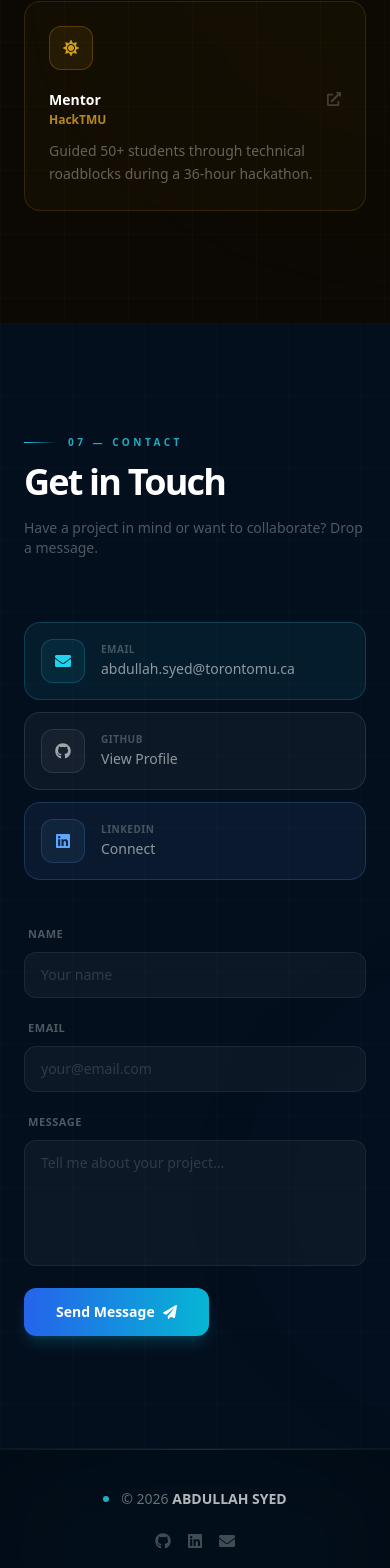
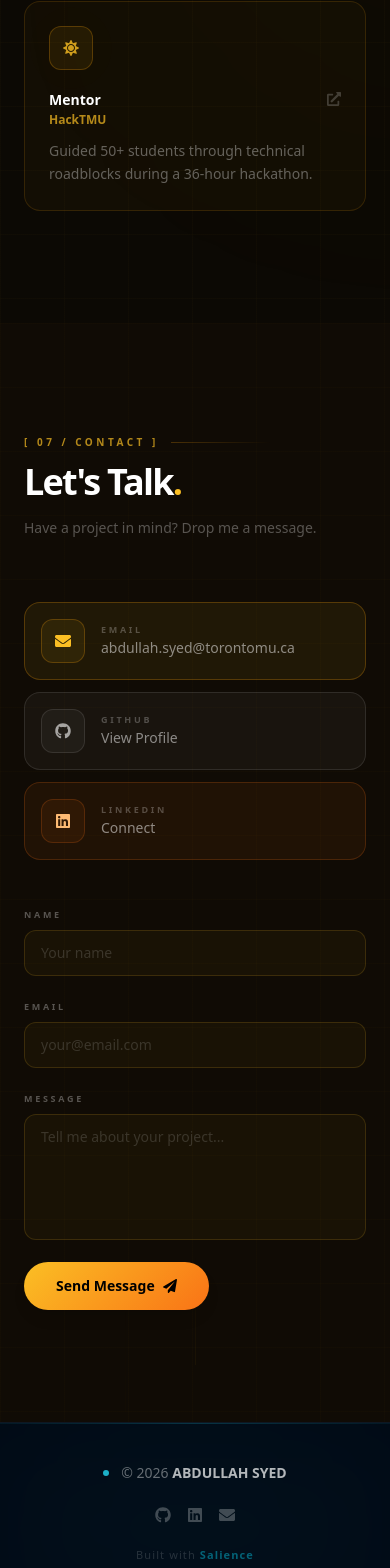
Before and after one commit to salienceenterprises-lab/portfolio-5f77b, a Next.js app: page /portfolio-5f77b/ in a window 390 px wide. Shown: the part 6286-7854 px from the top of the page. Built offline with nearby package versions, Linux system fonts and the light colour scheme.

Commit message:
Update app/components/contact.jsx via Portfolio SaaS

```diff
--- a/app/components/contact.jsx
+++ b/app/components/contact.jsx
@@ -32,182 +32,128 @@ export default function PortfolioContact({ data }) {
         setStatus("success");
         setFormData({ name: "", email: "", message: "" });
         setTimeout(() => setStatus("idle"), 5000);
-      } else {
-        setStatus("error");
-      }
-    } catch {
-      setStatus("error");
-    }
+      } else { setStatus("error"); }
+    } catch { setStatus("error"); }
   };
 
   const contactLinks = [
-    { show: data?.email,    icon: FaEnvelope,  label: "Email",    value: data?.email,         href: `mailto:${data?.email}`,  color: "text-cyan-400",  border: "border-cyan-400/20", bg: "bg-cyan-400/[0.07]"  },
-    { show: data?.github,   icon: FaGithub,    label: "GitHub",   value: "View Profile",       href: data?.github,            color: "text-white/60",  border: "border-white/10",    bg: "bg-white/[0.04]"     },
-    { show: data?.linkedin, icon: FaLinkedin,  label: "LinkedIn", value: "Connect",            href: data?.linkedin,          color: "text-blue-400",  border: "border-blue-400/20", bg: "bg-blue-400/[0.07]"  },
+    { show: data?.email,    icon: FaEnvelope,  label: "Email",    value: data?.email,    href: `mailto:${data?.email}`, colorClass: "text-amber-400",  borderStyle: "border-amber-500/25", bgStyle: "rgba(251,191,36,0.07)"  },
+    { show: data?.github,   icon: FaGithub,    label: "GitHub",   value: "View Profile", href: data?.github,            colorClass: "text-white/60",   borderStyle: "border-white/10",    bgStyle: "rgba(255,255,255,0.04)" },
+    { show: data?.linkedin, icon: FaLinkedin,  label: "LinkedIn", value: "Connect",      href: data?.linkedin,          colorClass: "text-orange-300", borderStyle: "border-orange-500/20", bgStyle: "rgba(249,115,22,0.07)"  },
   ].filter(l => l.show);
 
   if (!hasForm && contactLinks.length === 0) return null;
 
   return (
-    <section id="contact" className="relative py-28 px-6 overflow-hidden bg-[#040f1e]">
+    <section id="contact" className="relative py-28 px-6 overflow-hidden bg-[#100b05]">
 
-      {/* Ambient pulse glow */}
-      <motion.div
-        animate={{ scale: [1, 1.2, 1], opacity: [0.05, 0.10, 0.05] }}
-        transition={{ duration: 10, repeat: Infinity, ease: "easeInOut" }}
-        className="absolute bottom-0 left-1/2 -translate-x-1/2 w-[700px] h-[500px] bg-cyan-500/10 rounded-full blur-[140px] pointer-events-none"
-      />
-      <div className="absolute inset-0 bg-[linear-gradient(to_right,rgba(255,255,255,0.015)_1px,transparent_1px),linear-gradient(to_bottom,rgba(255,255,255,0.015)_1px,transparent_1px)] bg-[size:72px_72px] pointer-events-none" />
+      {/* Warm ambient pulse */}
+      <motion.div animate={{ scale:[1,1.2,1],opacity:[0.04,0.09,0.04] }}
+        transition={{ duration:9,repeat:Infinity,ease:"easeInOut" }}
+        className="absolute bottom-0 left-1/2 -translate-x-1/2 w-[700px] h-[500px] rounded-full blur-[160px] pointer-events-none"
+        style={{ background:"radial-gradient(ellipse,rgba(251,191,36,0.15),rgba(249,115,22,0.08),transparent 70%)" }} />
+      <div className="absolute inset-0 bg-[linear-gradient(rgba(251,191,36,0.02)_1px,transparent_1px),linear-gradient(90deg,rgba(251,191,36,0.02)_1px,transparent_1px)] bg-[size:64px_64px] pointer-events-none" />
 
-      {/* Sonar rings at bottom-center */}
-      {[0, 1, 2].map((i) => (
-        <motion.div
-          key={i}
-          animate={{ scale: [0.5, 3], opacity: [0.12, 0] }}
-          transition={{ duration: 5, repeat: Infinity, delay: i * 1.6, ease: "easeOut" }}
-          className="absolute bottom-0 left-1/2 -translate-x-1/2 w-48 h-48 rounded-full border border-cyan-400/20 pointer-events-none"
-        />
+      {/* Heat ray lines from bottom */}
+      {[0,1,2].map((i) => (
+        <motion.div key={i}
+          animate={{ scaleY:[0,1],opacity:[0.25,0] }}
+          transition={{ duration:4,repeat:Infinity,delay:i*1.4,ease:"easeOut",transformOrigin:"bottom" }}
+          className="absolute bottom-0 pointer-events-none w-px"
+          style={{ left:`calc(50% + ${(i-1)*70}px)`, height:`${160+i*70}px`,
+            background:"linear-gradient(0deg,rgba(251,191,36,0.4),transparent)" }} />
       ))}
 
       <div className="max-w-4xl mx-auto relative z-10">
-
-        {/* Header */}
-        <motion.div
-          initial={{ opacity: 0, x: -20 }}
-          whileInView={{ opacity: 1, x: 0 }}
-          viewport={{ once: true }}
-          transition={{ duration: 0.6 }}
-          className="flex items-center gap-3 mb-3"
-        >
-          <motion.div
-            initial={{ width: 0 }} whileInView={{ width: 32 }} viewport={{ once: true }}
-            transition={{ duration: 0.8 }}
-            className="h-px bg-gradient-to-r from-cyan-400 to-transparent"
-          />
-          <span className="text-[10px] font-bold tracking-[0.35em] uppercase text-cyan-400/80">07 — Contact</span>
+        <motion.div initial={{ opacity:0,x:-20 }} whileInView={{ opacity:1,x:0 }} viewport={{ once:true }} transition={{ duration:0.5 }}
+          className="flex items-center gap-3 mb-3">
+          <span className="text-[10px] font-black tracking-[0.35em] uppercase text-amber-400/70">[ 07 / Contact ]</span>
+          <div className="flex-1 h-px bg-gradient-to-r from-amber-500/25 to-transparent max-w-[100px]" />
         </motion.div>
 
-        <motion.h2
-          initial={{ opacity: 0, y: 20 }}
-          whileInView={{ opacity: 1, y: 0 }}
-          viewport={{ once: true }}
-          transition={{ duration: 0.7, delay: 0.05 }}
-          className="text-4xl sm:text-5xl font-black tracking-tighter text-white mb-4"
-        >
-          Get in Touch
+        <motion.h2 initial={{ opacity:0,y:18 }} whileInView={{ opacity:1,y:0 }} viewport={{ once:true }} transition={{ duration:0.6,delay:0.05 }}
+          className="text-4xl sm:text-6xl font-black tracking-tighter text-white mb-4">
+          Let's Talk<span className="text-amber-400">.</span>
         </motion.h2>
-        <motion.p
-          initial={{ opacity: 0 }}
-          whileInView={{ opacity: 1 }}
-          viewport={{ once: true }}
-          transition={{ duration: 0.6, delay: 0.15 }}
-          className="text-white/30 text-sm mb-16 max-w-md"
-        >
-          {hasForm ? "Have a project in mind or want to collaborate? Drop a message." : "Let's connect — find me across the web."}
+        <motion.p initial={{ opacity:0 }} whileInView={{ opacity:1 }} viewport={{ once:true }} transition={{ duration:0.5,delay:0.15 }}
+          className="text-white/30 text-sm mb-16 max-w-sm">
+          {hasForm ? "Have a project in mind? Drop me a message." : "Connect with me across the web."}
         </motion.p>
 
         <div className={`grid gap-10 ${hasForm ? "grid-cols-1 lg:grid-cols-5" : "max-w-md"}`}>
 
-          {/* Contact links */}
-          <motion.div
-            initial={{ opacity: 0, x: hasForm ? -30 : 0 }}
-            whileInView={{ opacity: 1, x: 0 }}
-            viewport={{ once: true }}
-            transition={{ type: "spring", stiffness: 100, damping: 20 }}
-            className={`${hasForm ? "lg:col-span-2" : ""} space-y-3`}
-          >
+          {/* Links */}
+          <motion.div initial={{ opacity:0,x:hasForm?-30:0 }} whileInView={{ opacity:1,x:0 }} viewport={{ once:true }}
+            transition={{ type:"spring",stiffness:100,damping:20 }}
+            className={`${hasForm?"lg:col-span-2":""} space-y-3`}>
             {contactLinks.map((link, i) => (
-              <motion.a
-                key={i}
-                href={link.href}
-                target="_blank"
-                rel="noopener noreferrer"
-                whileHover={{ x: 6 }}
-                transition={{ type: "spring", stiffness: 300 }}
-                className={`group flex items-center gap-4 p-4 ${link.bg} border ${link.border} rounded-2xl hover:brightness-125 transition-all duration-300`}
-              >
-                <div className={`w-11 h-11 rounded-xl ${link.bg} border ${link.border} flex items-center justify-center flex-shrink-0 group-hover:scale-110 transition-transform duration-300`}>
-                  <link.icon className={`w-4 h-4 ${link.color}`} />
+              <motion.a key={i} href={link.href} target="_blank" rel="noopener noreferrer"
+                whileHover={{ x:6 }} transition={{ type:"spring",stiffness:300 }}
+                className={`group flex items-center gap-4 p-4 border ${link.borderStyle} rounded-2xl hover:brightness-125 transition-all duration-300`}
+                style={{ background:link.bgStyle }}>
+                <div className={`w-11 h-11 rounded-xl border ${link.borderStyle} flex items-center justify-center flex-shrink-0 group-hover:scale-110 transition-transform duration-300`}
+                  style={{ background:link.bgStyle }}>
+                  <link.icon className={`w-4 h-4 ${link.colorClass}`} />
                 </div>
                 <div>
-                  <p className="text-[10px] uppercase tracking-wider text-white/25 mb-0.5 font-bold">{link.label}</p>
-                  <p className="text-sm text-white/55 group-hover:text-white transition-colors duration-300">{link.value}</p>
+                  <p className="text-[9px] font-black uppercase tracking-[0.3em] text-white/25 mb-0.5">{link.label}</p>
+                  <p className="text-sm text-white/50 group-hover:text-white/90 transition-colors duration-300">{link.value}</p>
                 </div>
               </motion.a>
             ))}
           </motion.div>
 
-          {/* Contact form */}
+          {/* Form */}
           {hasForm && (
-            <motion.div
-              initial={{ opacity: 0, scale: 0.97 }}
-              whileInView={{ opacity: 1, scale: 1 }}
-              viewport={{ once: true }}
-              transition={{ type: "spring", stiffness: 100, damping: 20, delay: 0.15 }}
-              className="lg:col-span-3"
-            >
+            <motion.div initial={{ opacity:0,y:20 }} whileInView={{ opacity:1,y:0 }} viewport={{ once:true }}
+              transition={{ type:"spring",stiffness:100,damping:20,delay:0.15 }}
+              className="lg:col-span-3">
               <form onSubmit={handleSubmit} className="space-y-4">
                 <div className="grid grid-cols-1 sm:grid-cols-2 gap-4">
-                  {["name", "email"].map((field) => (
-                    <div key={field} className="space-y-2">
-                      <label className="text-[11px] font-bold uppercase tracking-wider text-white/30 ml-1">{field}</label>
-                      <input
-                        name={field}
-                        type={field === "email" ? "email" : "text"}
-                        value={formData[field]}
-                        onChange={handleChange}
-                        required
-                        placeholder={field === "email" ? "your@email.com" : "Your name"}
-                        className="w-full px-4 py-3 bg-white/[0.04] border border-white/[0.07] rounded-xl text-sm text-white placeholder-white/15 focus:outline-none focus:border-cyan-400/40 focus:bg-white/[0.06] transition-all duration-300"
-                      />
+                  {["name","email"].map((field) => (
+                    <div key={field} className="space-y-1.5">
+                      <label className="text-[9px] font-black uppercase tracking-[0.3em] text-white/30">{field}</label>
+                      <input name={field} type={field==="email"?"email":"text"} value={formData[field]} onChange={handleChange} required
+                        placeholder={field==="email"?"your@email.com":"Your name"}
+                        className="w-full px-4 py-3 rounded-xl text-sm text-white placeholder-white/15 focus:outline-none transition-all duration-300 border"
+                        style={{ background:"rgba(251,191,36,0.04)", borderColor:"rgba(251,191,36,0.15)" }}
+                        onFocus={e=>{ e.target.style.borderColor="rgba(251,191,36,0.5)"; e.target.style.background="rgba(251,191,36,0.07)"; }}
+                        onBlur={e=>{ e.target.style.borderColor="rgba(251,191,36,0.15)"; e.target.style.background="rgba(251,191,36,0.04)"; }} />
                     </div>
                   ))}
                 </div>
-
-                <div className="space-y-2">
-                  <label className="text-[11px] font-bold uppercase tracking-wider text-white/30 ml-1">Message</label>
-                  <textarea
-                    name="message"
-                    value={formData.message}
-                    onChange={handleChange}
-                    required
-                    rows={5}
+                <div className="space-y-1.5">
+                  <label className="text-[9px] font-black uppercase tracking-[0.3em] text-white/30">Message</label>
+                  <textarea name="message" value={formData.message} onChange={handleChange} required rows={5}
                     placeholder="Tell me about your project..."
-                    className="w-full px-4 py-3 bg-white/[0.04] border border-white/[0.07] rounded-xl text-sm text-white placeholder-white/15 focus:outline-none focus:border-cyan-400/40 focus:bg-white/[0.06] transition-all duration-300 resize-none"
-                  />
+                    className="w-full px-4 py-3 rounded-xl text-sm text-white placeholder-white/15 focus:outline-none transition-all duration-300 resize-none border"
+                    style={{ background:"rgba(251,191,36,0.04)", borderColor:"rgba(251,191,36,0.15)" }}
+                    onFocus={e=>{ e.target.style.borderColor="rgba(251,191,36,0.5)"; e.target.style.background="rgba(251,191,36,0.07)"; }}
+                    onBlur={e=>{ e.target.style.borderColor="rgba(251,191,36,0.15)"; e.target.style.background="rgba(251,191,36,0.04)"; }} />
                 </div>
-
-                <motion.button
-                  type="submit"
-                  disabled={status === "loading" || status === "success"}
-                  whileHover={{ scale: 1.03, boxShadow: "0 0 40px rgba(6,182,212,0.25)" }}
-                  whileTap={{ scale: 0.97 }}
-                  className={`inline-flex items-center gap-3 px-8 py-3.5 rounded-xl text-sm font-bold transition-all duration-400 ${
-                    status === "success"
-                      ? "bg-emerald-600 text-white"
-                      : "bg-gradient-to-r from-blue-600 to-cyan-500 text-white shadow-lg shadow-cyan-500/20"
+                <motion.button type="submit" disabled={status==="loading"||status==="success"}
+                  whileHover={{ scale:1.02,boxShadow:"0 0 30px rgba(251,191,36,0.3)" }} whileTap={{ scale:0.98 }}
+                  className={`inline-flex items-center gap-3 px-8 py-3.5 rounded-full font-black text-sm transition-all duration-300 ${
+                    status==="success" ? "bg-emerald-600 text-white" : "text-black shadow-lg"
                   }`}
-                >
+                  style={status==="success"?{}:{ background:"linear-gradient(135deg,#fbbf24,#f97316)" }}>
                   <AnimatePresence mode="wait">
-                    {status === "loading" ? (
-                      <motion.span key="l" initial={{ opacity: 0 }} animate={{ opacity: 1 }} className="flex items-center gap-2">
+                    {status==="loading" ? (
+                      <motion.span key="l" initial={{ opacity:0 }} animate={{ opacity:1 }} className="flex items-center gap-2">
                         <FaCircleNotch className="w-4 h-4 animate-spin" /> Sending...
                       </motion.span>
-                    ) : status === "success" ? (
-                      <motion.span key="s" initial={{ y: 10, opacity: 0 }} animate={{ y: 0, opacity: 1 }} className="flex items-center gap-2">
+                    ) : status==="success" ? (
+                      <motion.span key="s" initial={{ y:10,opacity:0 }} animate={{ y:0,opacity:1 }} className="flex items-center gap-2">
                         <FaCheckCircle className="w-4 h-4" /> Message Sent!
                       </motion.span>
                     ) : (
-                      <motion.span key="i" initial={{ opacity: 0 }} animate={{ opacity: 1 }} className="flex items-center gap-2">
+                      <motion.span key="i" initial={{ opacity:0 }} animate={{ opacity:1 }} className="flex items-center gap-2">
                         Send Message <FaPaperPlane className="w-3.5 h-3.5" />
                       </motion.span>
                     )}
                   </AnimatePresence>
                 </motion.button>
-
-                {status === "error" && (
-                  <p className="text-xs text-red-400 mt-2">Something went wrong. Please try again.</p>
-                )}
+                {status==="error" && <p className="text-xs text-red-400 mt-2">Something went wrong. Please try again.</p>}
               </form>
             </motion.div>
           )}
```
